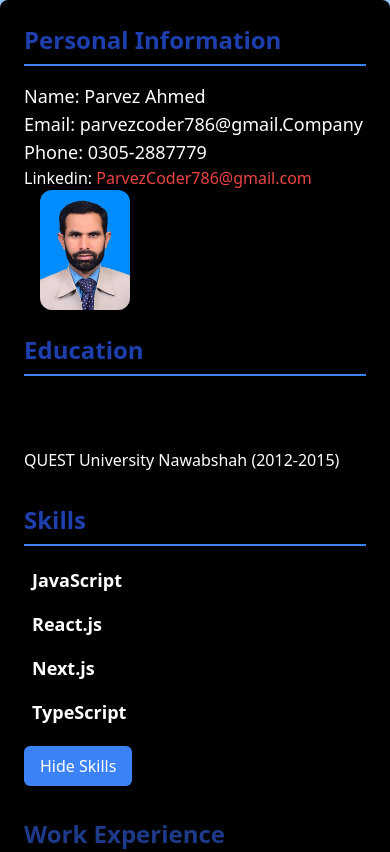
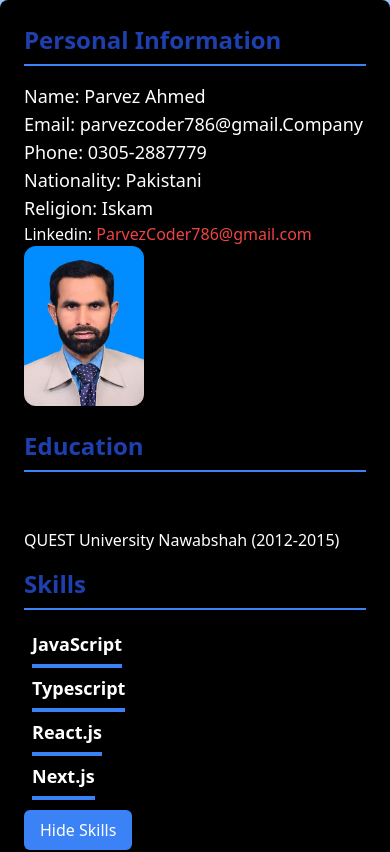
Before and after one commit to ParvezCoder/firstmilestone, a Next.js app: page / in a window 390 px wide. Shown: the top 852 px of the page. Built offline with nearby package versions, Linux system fonts and the light colour scheme.

Commit message:
fully responsive

```diff
--- a/src/app/page.tsx
+++ b/src/app/page.tsx
@@ -17,21 +17,23 @@ const Resume = () => {
           <h2 className="text-2xl  text-blue-800 font-bold border-b-2 border-blue-500 pb-2 mb-4">
             Personal Information
           </h2>
-          <div className="flex flex-col sm:flex-row justify-between space-x-4 text-white">
+          <div className="flex flex-col sm:flex-row justify-between  text-white">
             <div>
               <p className="text-lg">Name: Parvez Ahmed</p>
               <p className="text-lg">Email: parvezcoder786@gmail.Company</p>
               <p className="text-lg">Phone: 0305-2887779</p>
+              <p className="text-lg">Nationality: Pakistani</p>
+              <p className="text-lg">Religion: Iskam</p>
               <a href='https://www.linkedin.com/in/parvez-ahmed-1604b92b5/' target='_blank'>Linkedin: <span className='text-red-500 '>ParvezCoder786@gmail.com </span></a>
             </div>
             <Image src="/pic.jpg" alt="Parvez Pic"
-             width={90}  height={50} className="rounded-xl " />
+             width={120}  height={100} className="rounded-xl object-cover" />
           </div>
         </section>
 
         {/* Education Section */}
-        <section className="mb-8 ">
-          <h2 className="text-2xl  font-bold border-b-2 border-blue-500 pb-2 text-blue-800 mb-4">Education</h2>
+        <section className="mb-4 ">
+          <h2 className="text-2xl  font-bold border-b-2 border-blue-500 pb-2 text-blue-800 ">Education</h2>
           <p className="text-lg">Bachelor of Science in Computer Science</p>
           <p className="text-white">QUEST University Nawabshah (2012-2015)</p>
         </section>
@@ -43,10 +45,10 @@ const Resume = () => {
 
           {showSkills && (
             <ul className="mt-4   flex-col space-y-2  sm:flex-row justify-between text-lg flex">
-              <li className=' text-white p-1 px-2 rounded-2xl font-semibold'> JavaScript</li>
-              <li className='bg-black text-white p-1 px-2 rounded-2xl font-semibold' > React.js</li >
-              <li className='bg-black text-white p-1 px-2 rounded-2xl font-semibold'> Next.js</li>
-              <li className='bg-black text-white p-1 px-2 rounded-2xl font-semibold'> TypeScript</li>
+              <li className=' text-white p-1 px-2 rounded-2xl font-semibold'> <span className='border-b-4 border-blue-500 pb-2'>JavaScript</span></li>
+              <li className='bg-black text-white p-1 px-2 rounded-2xl font-semibold' ><span className='border-b-4 border-blue-500 pb-2'>Typescript</span></li >
+              <li className='bg-black text-white p-1 px-2 rounded-2xl font-semibold'> <span className='border-b-4 border-blue-500 pb-2'>React.js</span></li>
+              <li className='bg-black text-white p-1 px-2 rounded-2xl font-semibold'> <span className='border-b-4 border-blue-500 pb-2'>Next.js</span></li>
             </ul>
           )}
            <button className="bg-blue-500 text-white px-4 py-2 mt-4 rounded-md hover:bg-blue-600 transition"
```
